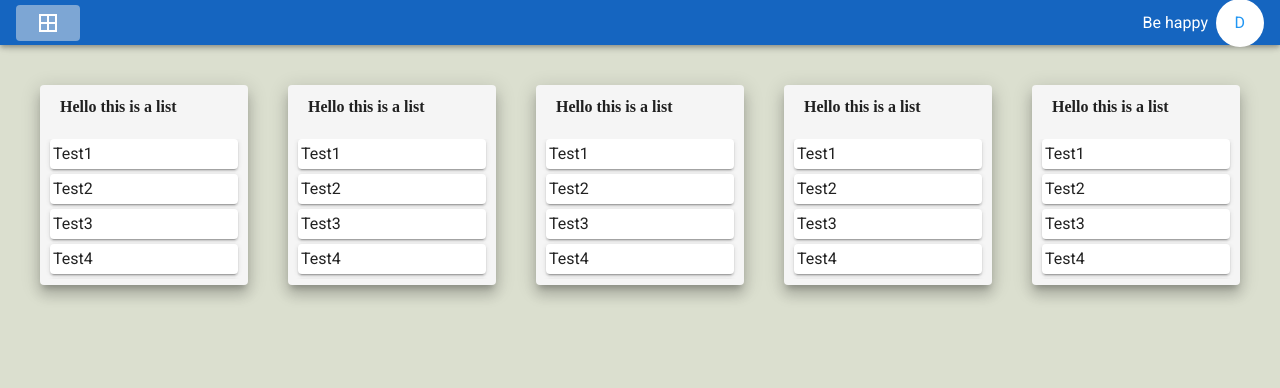
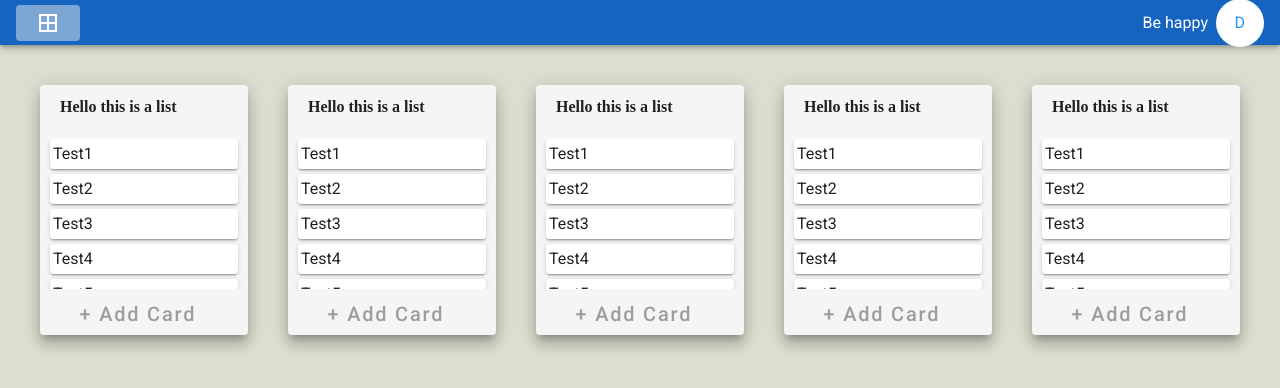
Before and after one commit to davidmoseler/trello-revamp, a Vue app: page / in a window 1280 px wide. Shown: the top 388 px of the page. Built offline with nearby package versions, Linux system fonts and the light colour scheme; a web font is replaced by a local one.

Commit message:
Create add card button

```diff
--- a/src/components/List.vue
+++ b/src/components/List.vue
@@ -1,9 +1,10 @@
 <template>
-  <v-card rounded elevation="10" height="200px" color="grey lighten-4">
+  <v-card rounded elevation="10" height="250px" color="grey lighten-4">
     <div class="list-header">{{ list.title }}</div>
     <draggable v-model="list.cards" group="cards" class="list-body">
       <Card v-for="(card, idx) in list.cards" :key="idx" :text="card" />
     </draggable>
+    <v-btn class="plus-button grey--text" flat bottom text height="20%" width="100%">+ Add Card</v-btn>
   </v-card>
 </template>
 
@@ -30,6 +31,11 @@ export default {
 }
 .list-body {
   overflow: auto;
-  height: 70%;
+  height: 60%;
+}
+.plus-button {
+  padding-right: 30px !important;
+  font-size: 20px !important;
+  text-transform: none !important;
 }
 </style>
```
